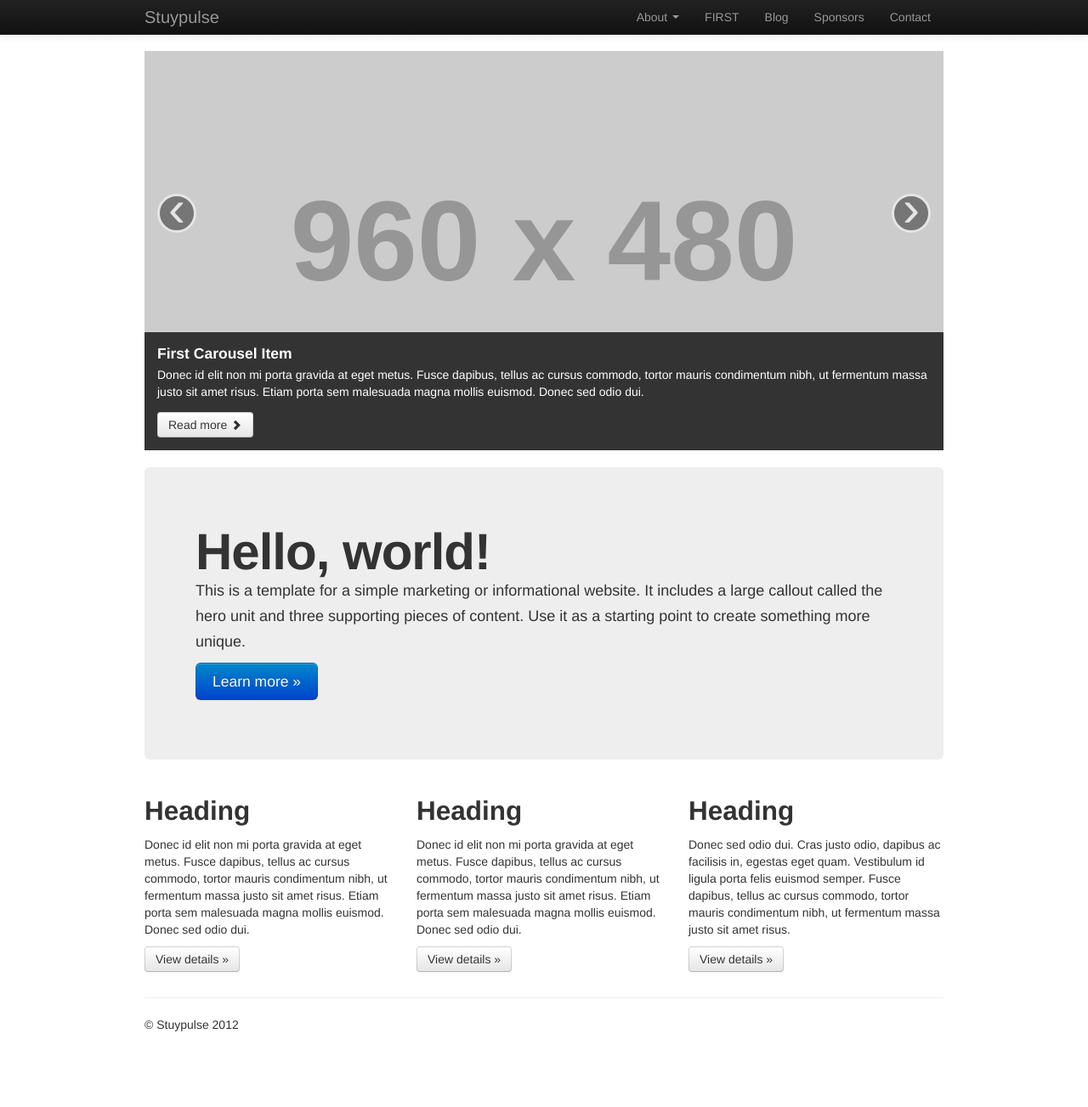
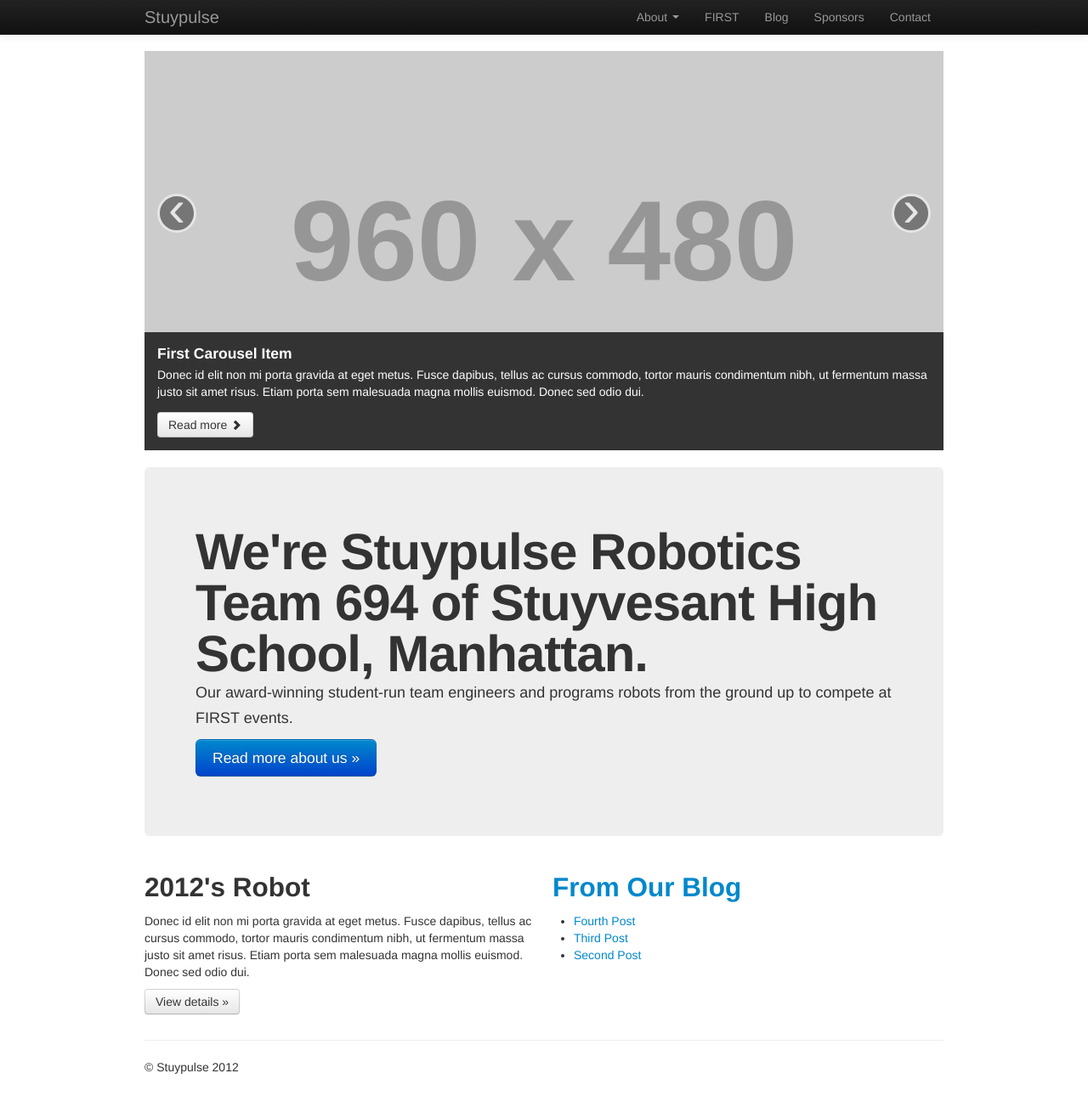
Before and after one commit to StuyPulse/team694.github.io, a Jekyll site: the page built from index.html, in a window 1280 px wide and 1316 px high. Shown: the top 1303 px of the window at 85% size. Built offline with Jekyll 4.4.1, drawn with Linux system fonts in a browser that asks for light colours; nearby versions of some CDN libraries.

Commit message:
Add some stuff for the home page, and sample posts.

```diff
--- a/blog/index.html
+++ b/blog/index.html
@@ -1,5 +1,6 @@
 ---
-layout: default
+layout: page
+title: Latest Posts
 ---
 <ul>
 {% for post in site.posts %}
--- a/index.html
+++ b/index.html
@@ -37,26 +37,24 @@
 
 <!-- Main hero unit for a primary marketing message or call to action -->
 <div class="hero-unit">
-    <h1>Hello, world!</h1>
-    <p>This is a template for a simple marketing or informational website. It includes a large callout called the hero unit and three supporting pieces of content. Use it as a starting point to create something more unique.</p>
-    <p><a class="btn btn-primary btn-large">Learn more &raquo;</a></p>
+    <h1>We're Stuypulse Robotics Team 694 of Stuyvesant High School, Manhattan.</h1>
+    <p>Our award-winning student-run team engineers and programs robots from the ground up to compete at FIRST events.</p>
+    <p><a class="btn btn-primary btn-large">Read more about us &raquo;</a></p>
 </div>
 
 <!-- Example row of columns -->
 <div class="row">
-    <div class="span4">
-        <h2>Heading</h2>
+    <div class="span6">
+        <h2>2012's Robot</h2>
         <p>Donec id elit non mi porta gravida at eget metus. Fusce dapibus, tellus ac cursus commodo, tortor mauris condimentum nibh, ut fermentum massa justo sit amet risus. Etiam porta sem malesuada magna mollis euismod. Donec sed odio dui. </p>
         <p><a class="btn" href="#">View details &raquo;</a></p>
     </div>
-    <div class="span4">
-        <h2>Heading</h2>
-        <p>Donec id elit non mi porta gravida at eget metus. Fusce dapibus, tellus ac cursus commodo, tortor mauris condimentum nibh, ut fermentum massa justo sit amet risus. Etiam porta sem malesuada magna mollis euismod. Donec sed odio dui. </p>
-        <p><a class="btn" href="#">View details &raquo;</a></p>
-    </div>
-    <div class="span4">
-        <h2>Heading</h2>
-        <p>Donec sed odio dui. Cras justo odio, dapibus ac facilisis in, egestas eget quam. Vestibulum id ligula porta felis euismod semper. Fusce dapibus, tellus ac cursus commodo, tortor mauris condimentum nibh, ut fermentum massa justo sit amet risus.</p>
-        <p><a class="btn" href="#">View details &raquo;</a></p>
+    <div class="span6">
+        <h2><a href="/blog/">From Our Blog</a></h2>
+        <ul>
+            {% for post in site.posts limit: 3 %}
+                <li><a href="{{ post.url }}">{{ post.title }}</a></li>
+            {% endfor %}
+        </ul>
     </div>
 </div>
```
Also changed, not shown: _posts/2012-12-23-first-post.md (added, +3 -0 lines), _posts/2012-12-24-second-post.md (added, +3 -0 lines), _posts/2012-12-25-third-post.md (added, +3 -0 lines), _posts/2012-12-26-fourth-post.md (added, +3 -0 lines).
